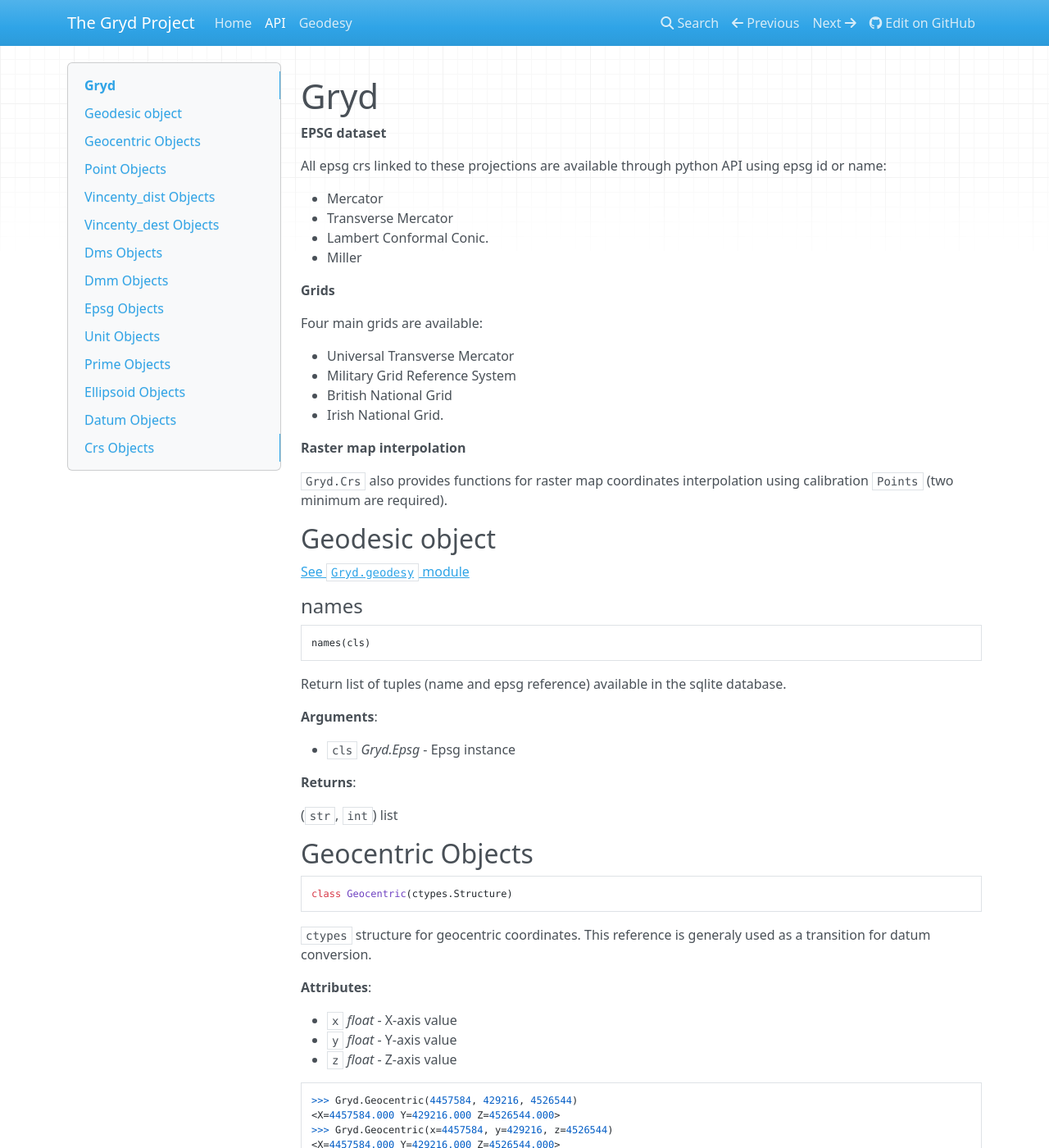
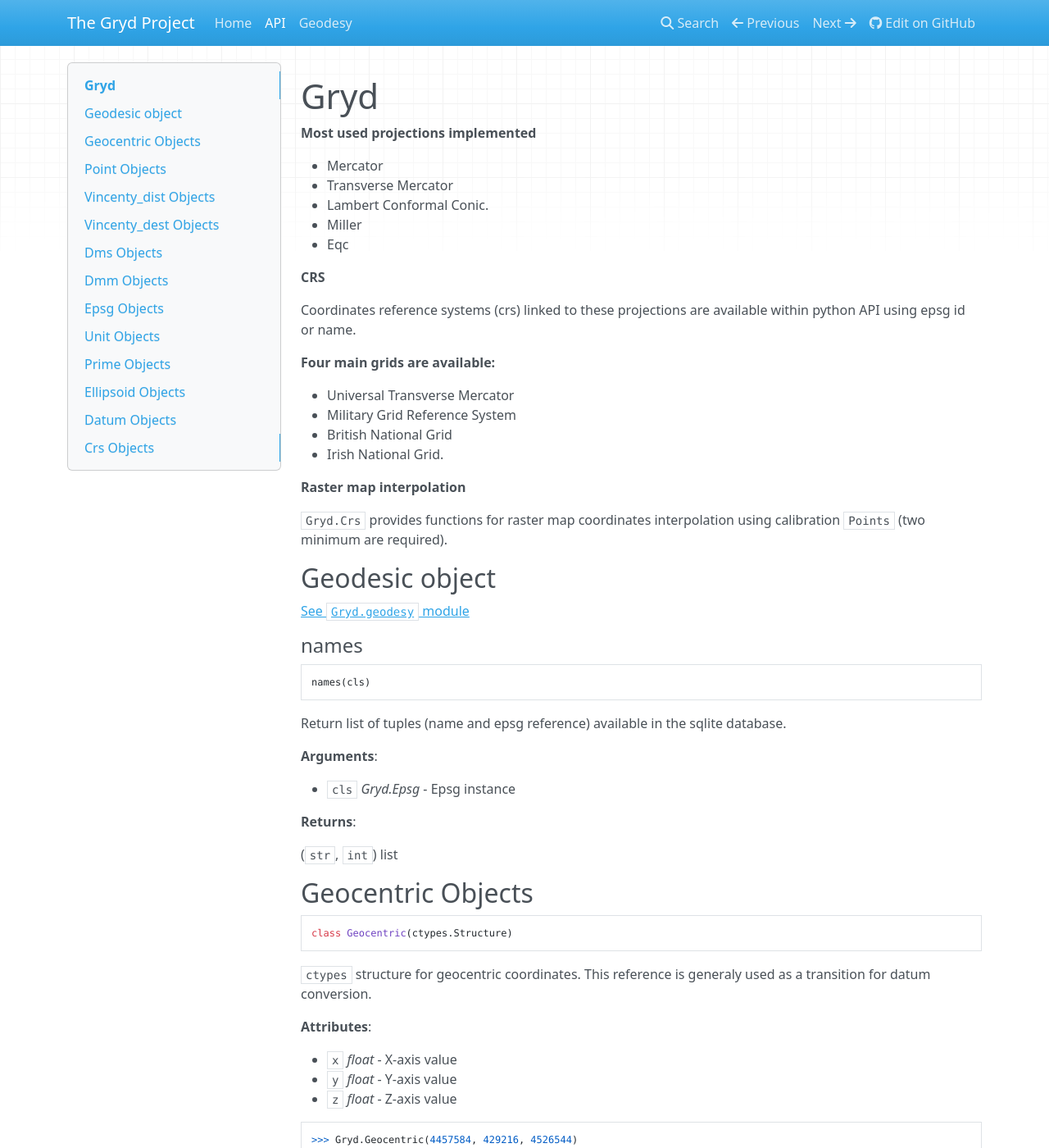
Before and after one commit to Moustikitos/gryd, an MkDocs documentation site: the page built from docs/api.md, in a window 1280 px wide and 1400 px high. Shown: the whole window at 82% size. Built offline with MkDocs 1.6.1, drawn with Linux system fonts in a browser that asks for light colours; nearby versions of some CDN libraries; some of the changed text lies outside the part shown.

```diff
--- a/docs/api.md
+++ b/docs/api.md
@@ -1,21 +1,23 @@
 <a name="Gryd"></a>
 # Gryd
 
-__EPSG dataset__
+__Most used projections implemented__
 
-
-All epsg crs linked to these projections are available through python API
-using epsg id or name:
 
  + Mercator
  + Transverse Mercator
  + Lambert Conformal Conic.
  + Miller
+ + Eqc
 
-__Grids__
+__CRS__
 
 
-Four main grids are available:
+Coordinates reference systems (crs) linked to these projections are available
+within python API using epsg id or name.
+
+__Four main grids are available:__
+
 
  + Universal Transverse Mercator
  + Military Grid Reference System
@@ -25,8 +27,8 @@ Four main grids are available:
 __Raster map interpolation__
 
 
-`Gryd.Crs` also provides functions for raster map coordinates interpolation
-using calibration `Points` (two minimum are required).
+`Gryd.Crs` provides functions for raster map coordinates interpolation using
+calibration `Points` (two minimum are required).
 
 ## Geodesic object
 
--- a/setup.py
+++ b/setup.py
@@ -1,6 +1,9 @@
 # -*- coding:utf-8 -*-
 import sys
-from distutils.core import setup, Extension
+try:
+    from setuptools import Wheel, Extension
+except ImportError:
+    from distutils.core import setup, Extension
 from distutils.command.build_ext import build_ext
 
 
```
Also changed, not shown: other parts of docs/api.md (+3 -6 lines), Gryd/__init__.py (+15 -19 lines), README.md (+1 -1 lines), docs/index.md (+1 -1 lines).
